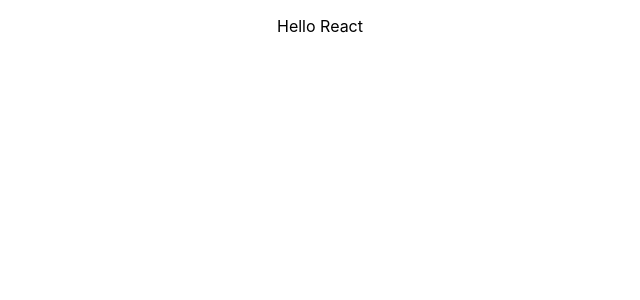
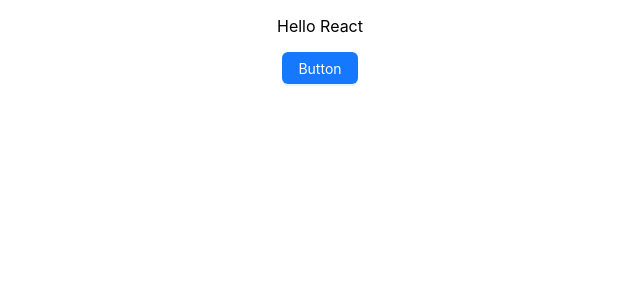
Before and after one commit to vladtymo/React-Shop-App-PD221, a JavaScript app: page / in a window 1280 px wide. Shown: the top 300 px of the page, without its empty margins (320-960 px from the left). Built offline with nearby package versions, Linux system fonts and the light colour scheme; the HTML template or start-up script is replaced by a standard one.

Commit message:
Import UI library

```diff
--- a/package.json
+++ b/package.json
@@ -6,6 +6,7 @@
     "@testing-library/jest-dom": "^5.17.0",
     "@testing-library/react": "^13.4.0",
     "@testing-library/user-event": "^13.5.0",
+    "antd": "^5.16.2",
     "react": "^18.2.0",
     "react-dom": "^18.2.0",
     "react-scripts": "5.0.1",
--- a/src/App.js
+++ b/src/App.js
@@ -1,10 +1,11 @@
 import './App.css';
+import { Button } from 'antd';
 
 function App() {
   return (
     <div className="App">
       <p>Hello React</p>
-
+      <Button type="primary">Button</Button>
     </div>
   );
 }
```
Also changed, not shown: 1 other file (tests, documents, lock files or other folders).
